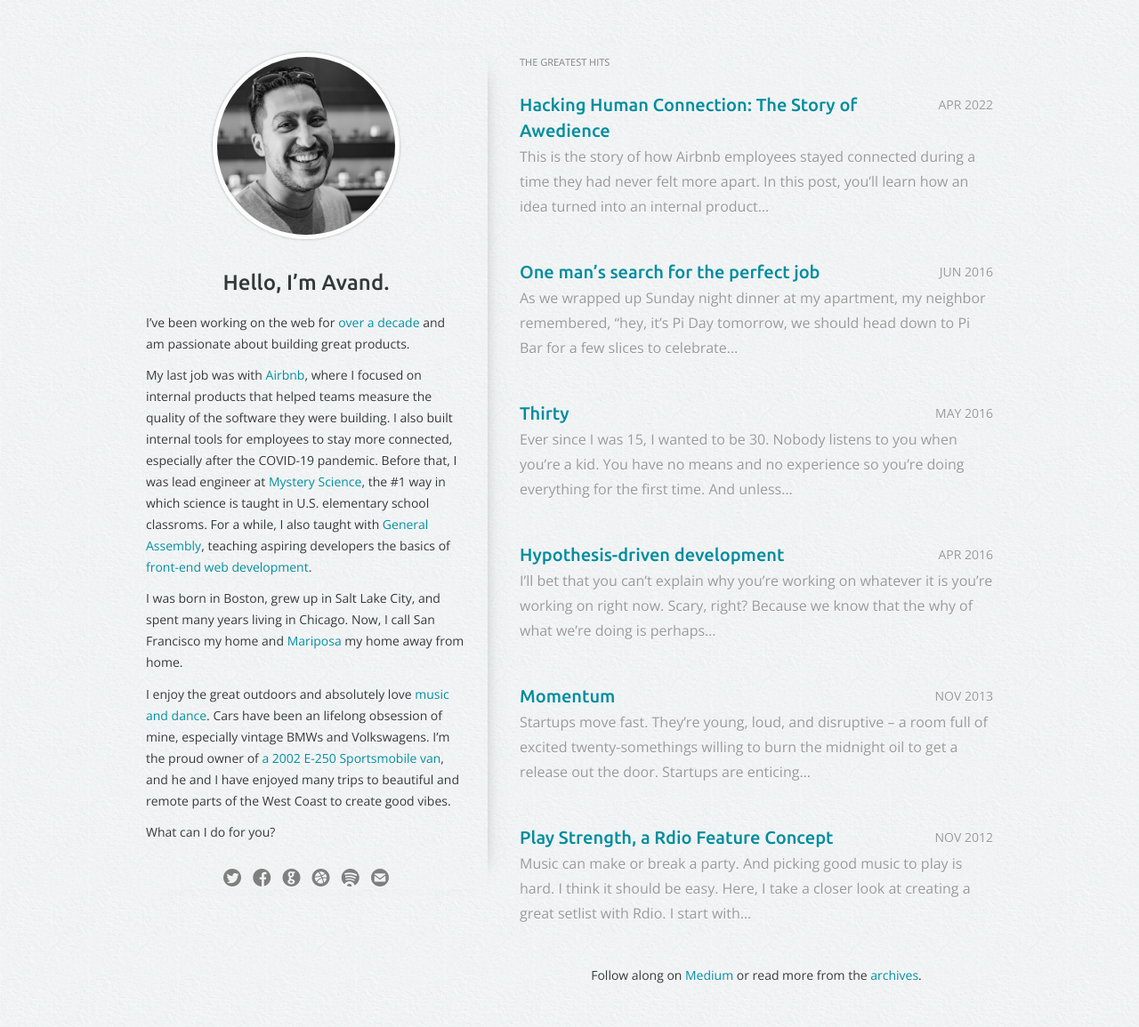
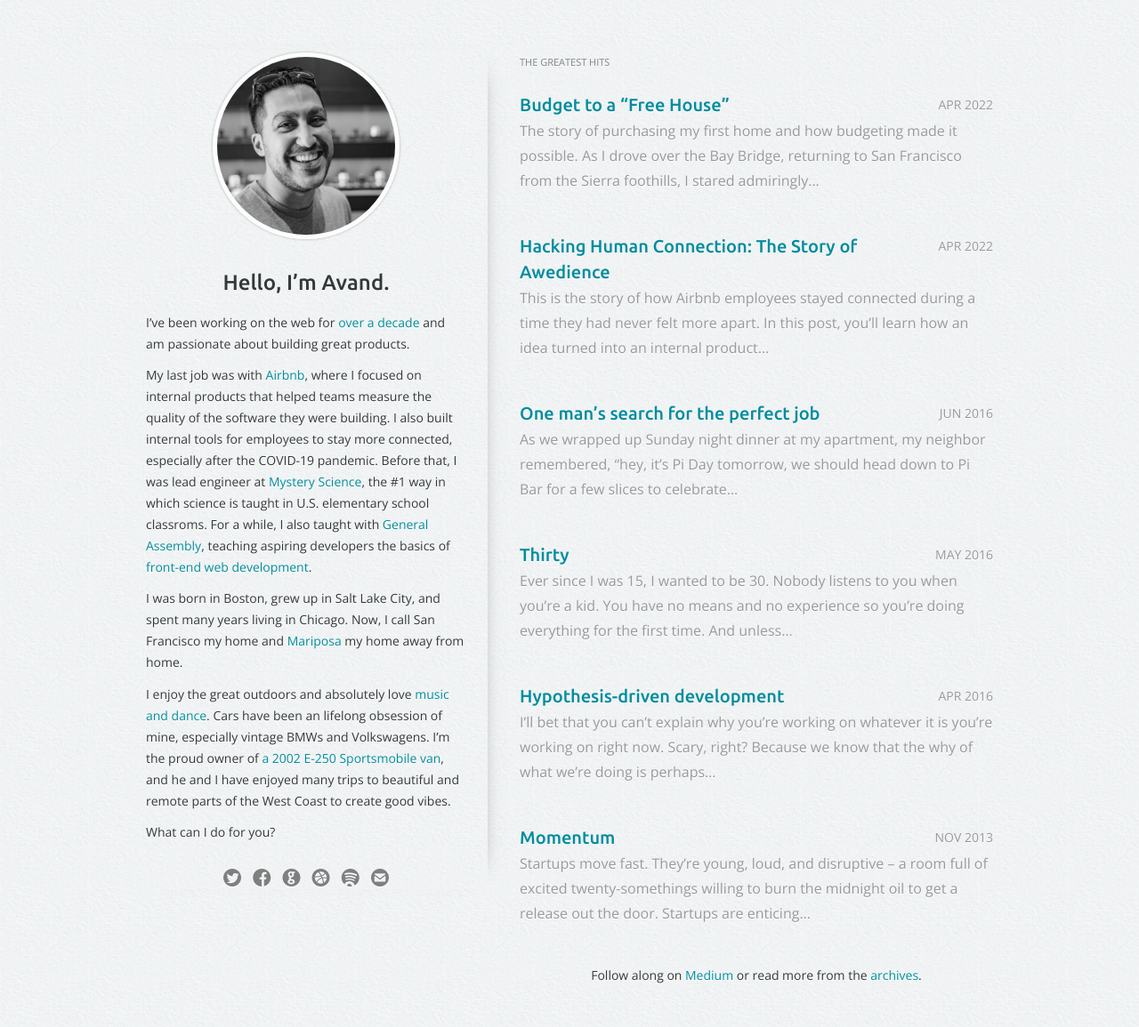
Before and after one commit to avand/avand.github.com, a Jekyll site: the page built from index.html, in a window 1280 px wide. Shown: the whole page at 89% size. Built offline with Jekyll 4.4.1, drawn with Linux system fonts in a browser that asks for light colours.

Commit message:
[Homepage] Add Lopery story, remove Rdio

```diff
--- a/index.html
+++ b/index.html
@@ -22,6 +22,15 @@ layout: default
     <h1>The Greatest Hits</h1>
 
     <ul>
+      <li>
+        <div class="meta">Apr 2022</div>
+        <a href="https://medium.com/@avand/budget-to-a-free-house-7b53eff6ac89" class="ubuntu-500">
+          Budget to a “Free House”
+        </a>
+        <p>
+          The story of purchasing my first home and how budgeting made it possible. As I drove over the Bay Bridge, returning to San Francisco from the Sierra foothills, I stared admiringly…
+        </p>
+      </li>
       <li>
         <div class="meta">Apr 2022</div>
         <a href="https://medium.com/airbnb-engineering/hacking-human-connection-the-story-of-awedience-ebf66ee6af0e" class="ubuntu-500">
@@ -67,15 +76,6 @@ layout: default
           Startups move fast. They’re young, loud, and disruptive – a room full of excited twenty-somethings willing to burn the midnight oil to get a release out the door. Startups are enticing…
         </p>
       </li>
-      <li>
-        <div class="meta">Nov 2012</div>
-        <a href="2012/11/29/play-strength-a-rdio-feature-concept.html" class="ubuntu-500">
-          Play Strength, a Rdio Feature Concept
-        </a>
-        <p>
-          Music can make or break a party. And picking good music to play is hard. I think it should be easy. Here, I take a closer look at creating a great setlist with Rdio. I start with…
-        </p>
-      </li>
     </ul>
 
     <p class="more">
```
